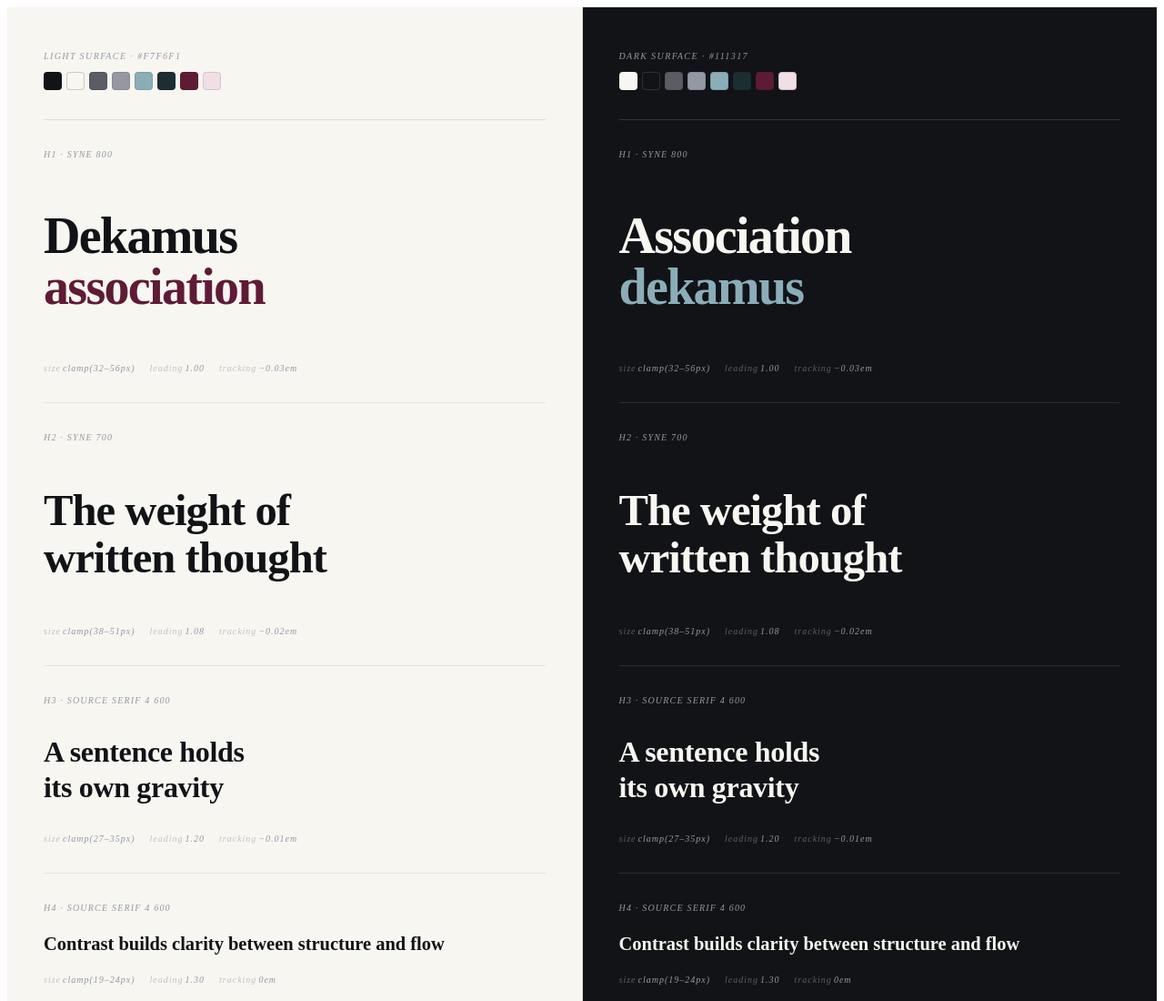
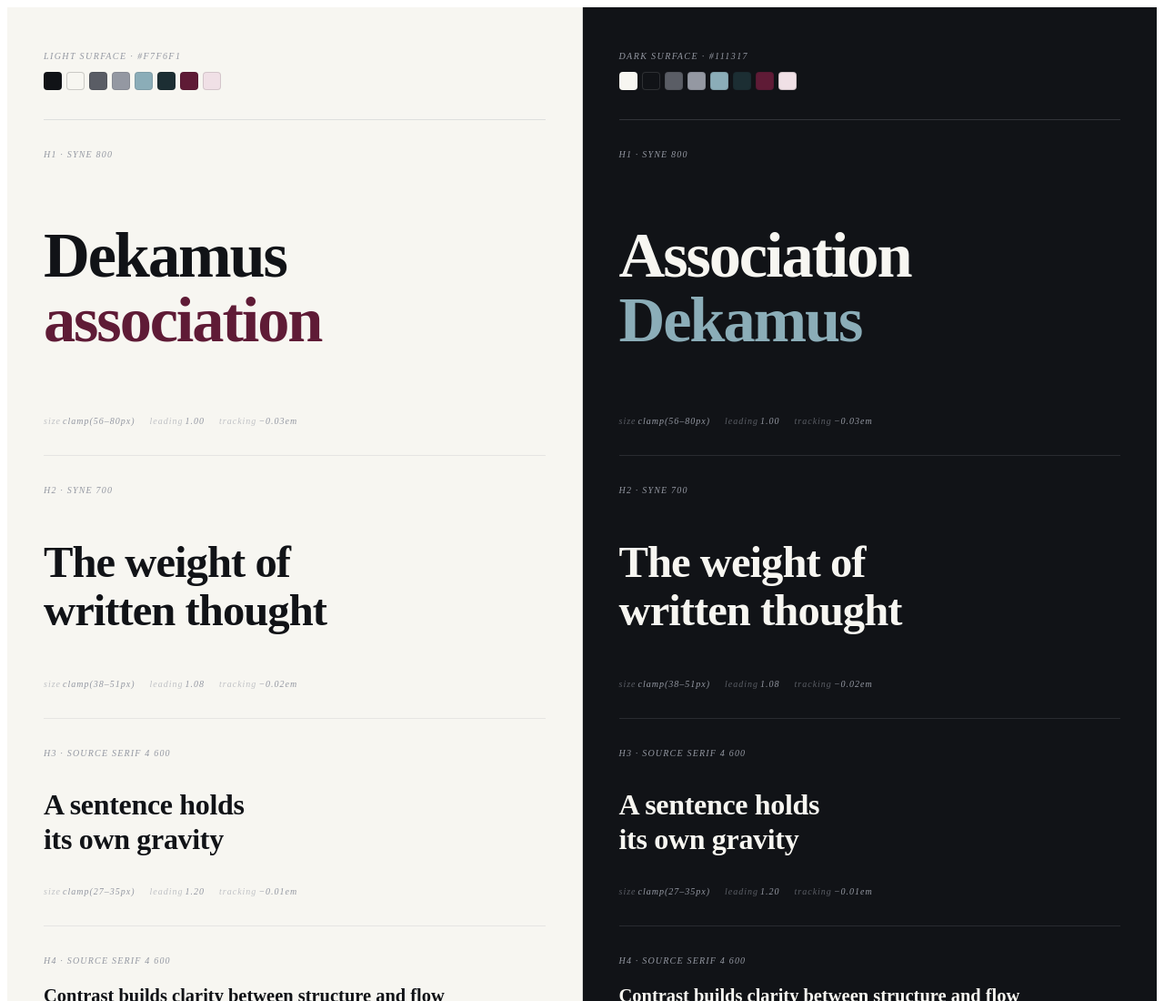
Before and after one commit to hostoftheshell/dekamus.fr, an Astro site: page / in a window 1280 px wide. Shown: the top 1100 px of the page at 91% size. Built offline with nearby package versions, Linux system fonts and the light colour scheme; Astro itself is replaced by a stand-in of ours.

Commit message:
Update typography specifications in index.astro
Adjust font size and weight for headings, changing the size clamp from 32–56px to 56–80px and modifying the font weight from 800 to 600. Correct the capitalization of "Dekamus" in the text content for consistency.

```diff
--- a/src/pages/index.astro
+++ b/src/pages/index.astro
@@ -55,7 +55,7 @@ import Layout from "../layouts/Layout.astro";
 				<span class="meta">h1 · Syne 800</span>
 				<p class="t-h1">Dekamus<br><span class="a-light">association</span></p>
 				<div class="spec">
-					<span class="spec-item"><span>size</span>clamp(32–56px)</span>
+					<span class="spec-item"><span>size</span>clamp(56–80px)</span>
 					<span class="spec-item"><span>leading</span>1.00</span>
 					<span class="spec-item"><span>tracking</span>−0.03em</span>
 				</div>
@@ -206,10 +206,10 @@ import Layout from "../layouts/Layout.astro";
 			<div class="block">
 				<span class="meta">h1 · Syne 800</span>
 				<p class="t-h1">
-					Association<br><span style="color:#8badb8">dekamus</span>
+					Association<br><span style="color:#8badb8">Dekamus</span>
 				</p>
 				<div class="spec">
-					<span class="spec-item"><span>size</span>clamp(32–56px)</span>
+					<span class="spec-item"><span>size</span>clamp(56–80px)</span>
 					<span class="spec-item"><span>leading</span>1.00</span>
 					<span class="spec-item"><span>tracking</span>−0.03em</span>
 				</div>
@@ -455,8 +455,8 @@ import Layout from "../layouts/Layout.astro";
 
 .t-h1 {
 	font-family: var(--font-heading);
-	font-size: clamp(3.2rem, 5.5vw, 3.5rem);
-	font-weight: 800;
+	font-size: clamp(3.5rem, 5.5vw, 5rem);
+	font-weight: 600;
 	line-height: 1;
 	letter-spacing: -0.03em;
 }
```
